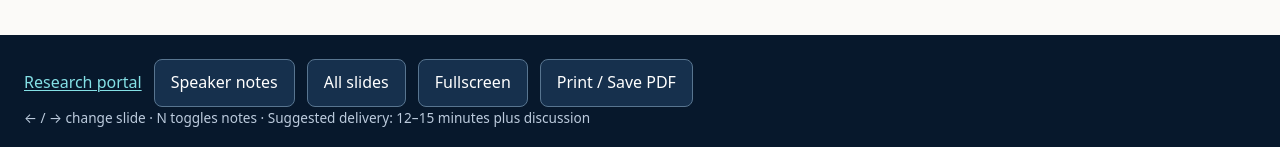
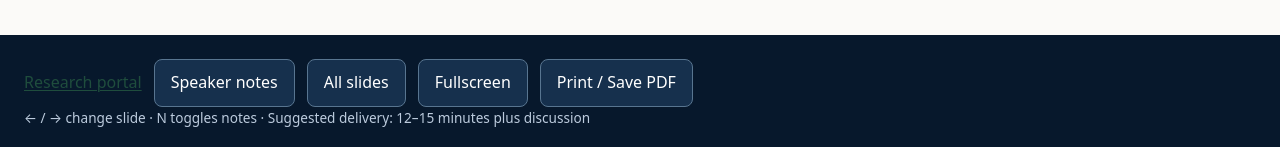
Before and after one commit to Arungharami/Drift-Robust-TinyML-Research-System, a Next.js app in the folder research-portal/: page /presentation in a window 1280 px wide. Shown: the part 150-297 px from the top of the page. Built offline with nearby package versions, Linux system fonts and the light colour scheme; no server answers.

Commit message:
Use Next Link for presentation portal navigation

```diff
--- a/research-portal/components/ClassPresentation.tsx
+++ b/research-portal/components/ClassPresentation.tsx
@@ -1,6 +1,7 @@
 "use client";
 
 import { useEffect, useRef, useState } from "react";
+import Link from "next/link";
 
 type Stage = { id: string; name: string; status: string };
 const slides = [
@@ -49,7 +50,7 @@ export function ClassPresentation({ baselines, stages, commit }: { baselines: Re
   }
   return <div className="class-deck" ref={root}>
     <div className="deck-toolbar">
-      <a href="/">Research portal</a>
+      <Link href="/">Research portal</Link>
       <button onClick={() => setNotes(v => !v)} aria-pressed={notes}>Speaker notes</button>
       <button onClick={() => setAll(v => !v)} aria-pressed={all}>All slides</button>
       <button onClick={fullscreen}>Fullscreen</button>
```
